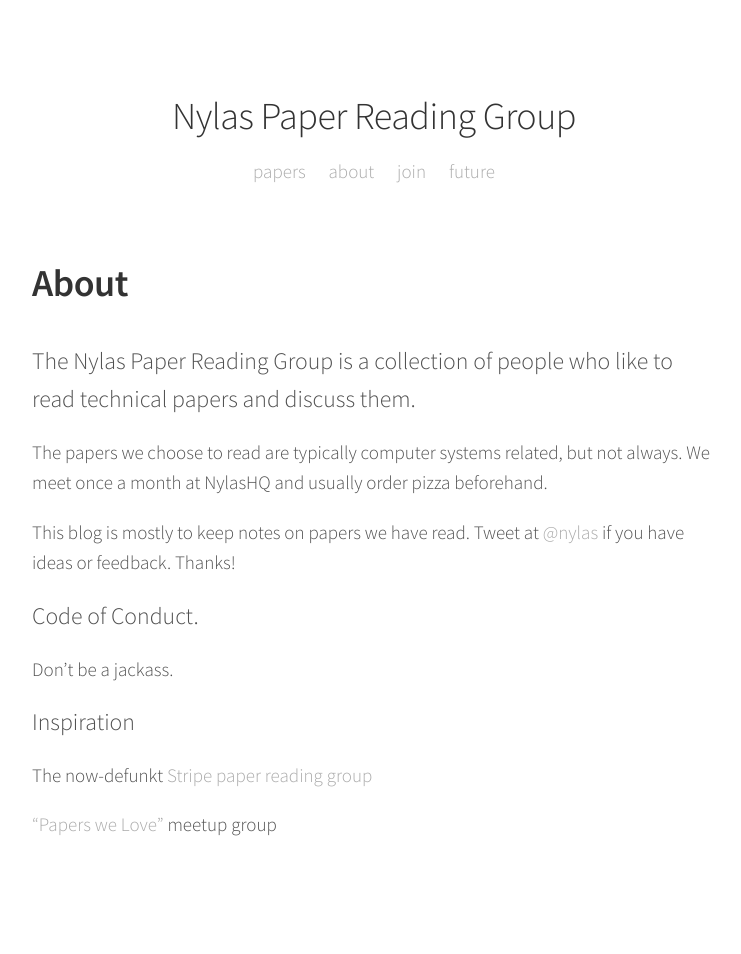
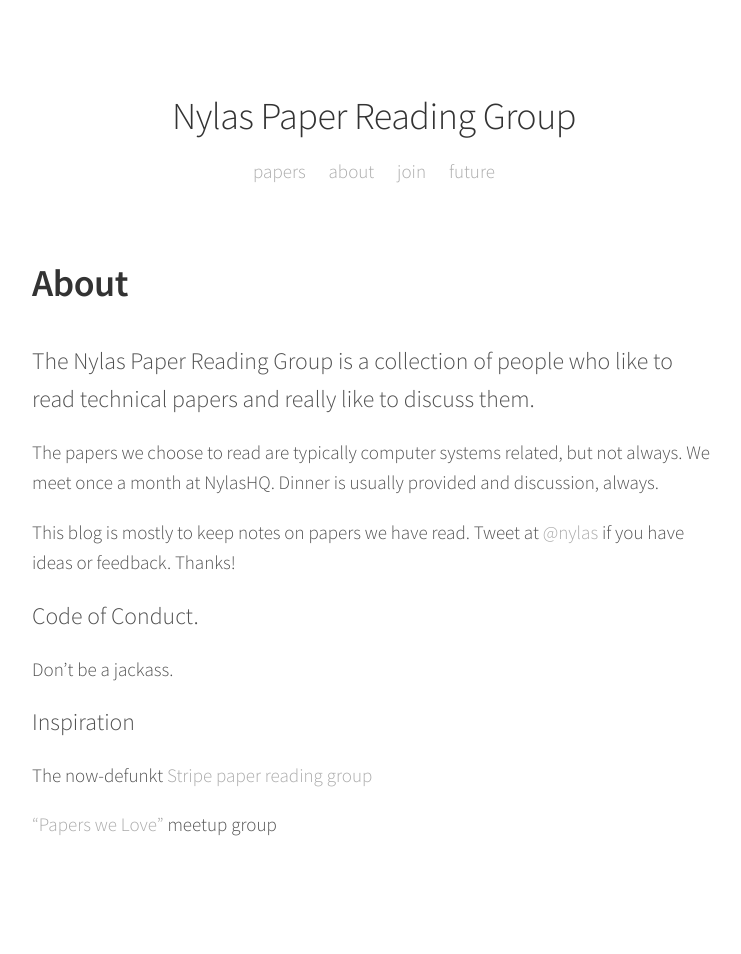
Before and after one commit to wamiq-reyaz/paper-reading-group, a Jekyll site: the page built from about.md, in a window 1280 px wide. Shown: the whole page, without its empty margins (266-1007 px from the left). Built offline with Jekyll 4.4.1, drawn with Linux system fonts in a browser that asks for light colours.

Commit message:
Update About page.

```diff
--- a/about.md
+++ b/about.md
@@ -3,9 +3,9 @@
 permalink: /about
 ---
 
-<p class="lead">The Nylas Paper Reading Group is a collection of people who like to read technical papers and discuss them.</p>
+<p class="lead">The Nylas Paper Reading Group is a collection of people who like to read technical papers and really like to discuss them.</p>
 
-The papers we choose to read are typically computer systems related, but not always. We meet once a month at NylasHQ and usually order pizza beforehand.
+The papers we choose to read are typically computer systems related, but not always. We meet once a month at NylasHQ. Dinner is usually provided and discussion, always.
 
 This blog is mostly to keep notes on papers we have read. Tweet at [@nylas](https://twitter.com/nylas) if you have ideas or feedback. Thanks!
 
```
